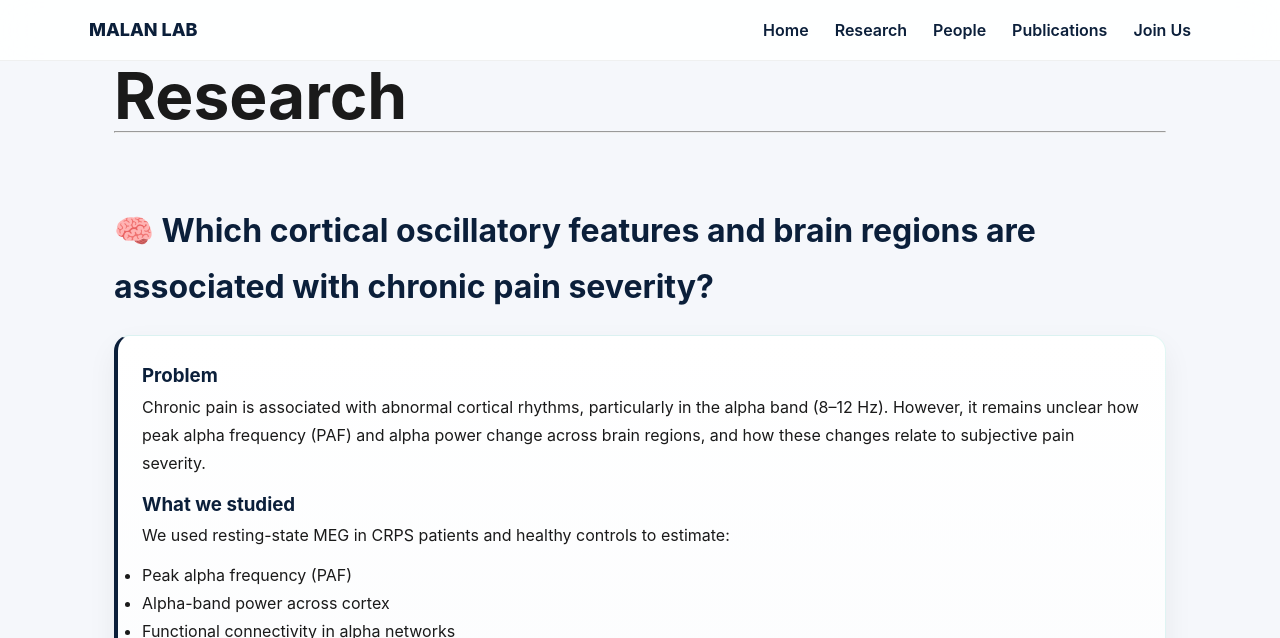
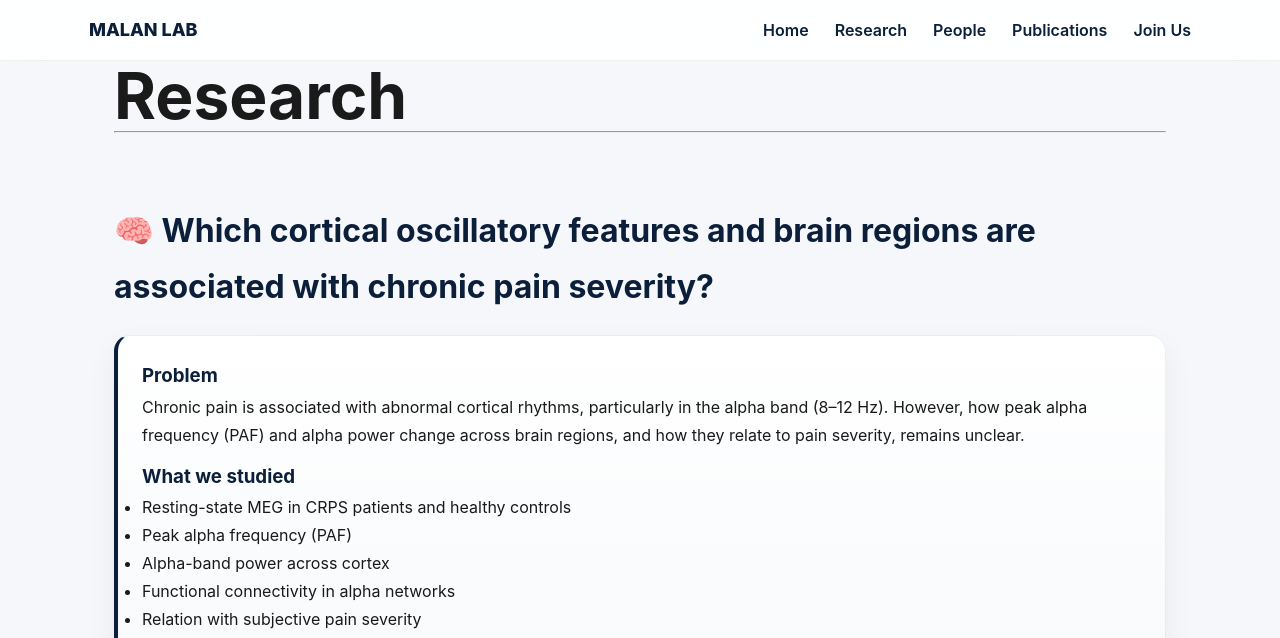
Before and after one commit to malanlab/malanlab.github.io, a Jekyll site: the page built from _pages/research.md, in a window 1280 px wide and 1400 px high. Shown: the top 638 px of the window. Built offline with Jekyll 4.4.1, drawn with Linux system fonts in a browser that asks for light colours; some of the changed text lies outside the part shown; grey boxes are pictures that could not be loaded.

Commit message:
Update research.md

```diff
--- a/_pages/research.md
+++ b/_pages/research.md
@@ -10,40 +10,79 @@
 
 ## 🧠 Which cortical oscillatory features and brain regions are associated with chronic pain severity?
 
-<div class="card" markdown="1">
+<div class="research-block">
 
-### Problem
-Chronic pain is associated with abnormal cortical rhythms, particularly in the alpha band (8–12 Hz). However, it remains unclear how peak alpha frequency (PAF) and alpha power change across brain regions, and how these changes relate to subjective pain severity.
+  <!-- TEXT SIDE -->
+  <div class="card">
 
-### What we studied
-We used resting-state MEG in CRPS patients and healthy controls to estimate:
+    <h3>Problem</h3>
+    <p>
+      Chronic pain is associated with abnormal cortical rhythms, particularly in the alpha band (8–12 Hz).
+      However, how peak alpha frequency (PAF) and alpha power change across brain regions,
+      and how they relate to pain severity, remains unclear.
+    </p>
 
-- Peak alpha frequency (PAF)
-- Alpha-band power across cortex
-- Functional connectivity in alpha networks
-- Relationship with pain severity
+    <h3>What we studied</h3>
+    <ul>
+      <li>Resting-state MEG in CRPS patients and healthy controls</li>
+      <li>Peak alpha frequency (PAF)</li>
+      <li>Alpha-band power across cortex</li>
+      <li>Functional connectivity in alpha networks</li>
+      <li>Relation with subjective pain severity</li>
+    </ul>
 
-### Key findings
-- CRPS shows **global slowing of peak alpha frequency (PAF)**
-- **Reduced alpha power**, especially in:
-  - Precuneus
-  - Paracentral cortex
-  - Superior parietal cortex
+  </div>
 
-- Pain severity is linked to:
-  - Reduced PAF power in **prefrontal cortex (PFC)** and **orbitofrontal cortex (OFC)**
-  - Increased alpha-band connectivity in PFC–OFC networks
+  <!-- IMAGE SIDE -->
+  <div class="research-media">
 
-### Interpretation
-Alpha oscillations reflect both sensory and affective dimensions of chronic pain:
+    <img src="{{ '/assets/images/research/crps_brain.png' | relative_url }}"
+         alt="CRPS cortical alpha abnormalities">
 
-- Posteromedial cortex → sensory processing
-- Prefrontal / OFC → pain intensity
-- Network hyperconnectivity → maladaptive affect integration
+    <p class="img-caption">
+      Example of cortical alpha alterations in chronic pain (MEG source-space mapping)
+    </p>
+
+  </div>
 
 </div>
 
----
+
+<!-- FULL WIDTH FIGURE -->
+<div class="research-figure">
+
+  <img src="{{ '/assets/images/research/alpha_connectivity.png' | relative_url }}"
+       alt="Alpha connectivity networks">
+
+  <p class="img-caption">
+    Alpha-band connectivity changes in prefrontal–orbitofrontal networks associated with pain severity
+  </p>
+
+</div>
+
+
+<div class="grid">
+
+  <div class="card">
+    <h3>Key findings</h3>
+    <ul>
+      <li>CRPS shows global slowing of peak alpha frequency (PAF)</li>
+      <li>Reduced alpha power in precuneus, paracentral, superior parietal cortex</li>
+      <li>Pain severity correlates with PFC and OFC alpha disruption</li>
+      <li>Increased alpha connectivity in PFC–OFC networks</li>
+    </ul>
+  </div>
+
+  <div class="card">
+    <h3>Interpretation</h3>
+    <ul>
+      <li>Posteromedial cortex → sensory processing</li>
+      <li>Prefrontal / OFC → pain intensity encoding</li>
+      <li>Network hyperconnectivity → maladaptive affect integration</li>
+    </ul>
+  </div>
+
+</div>
 
 ## ⚡ How does the human cerebellum interact with cortex during motor error processing?
 
```
